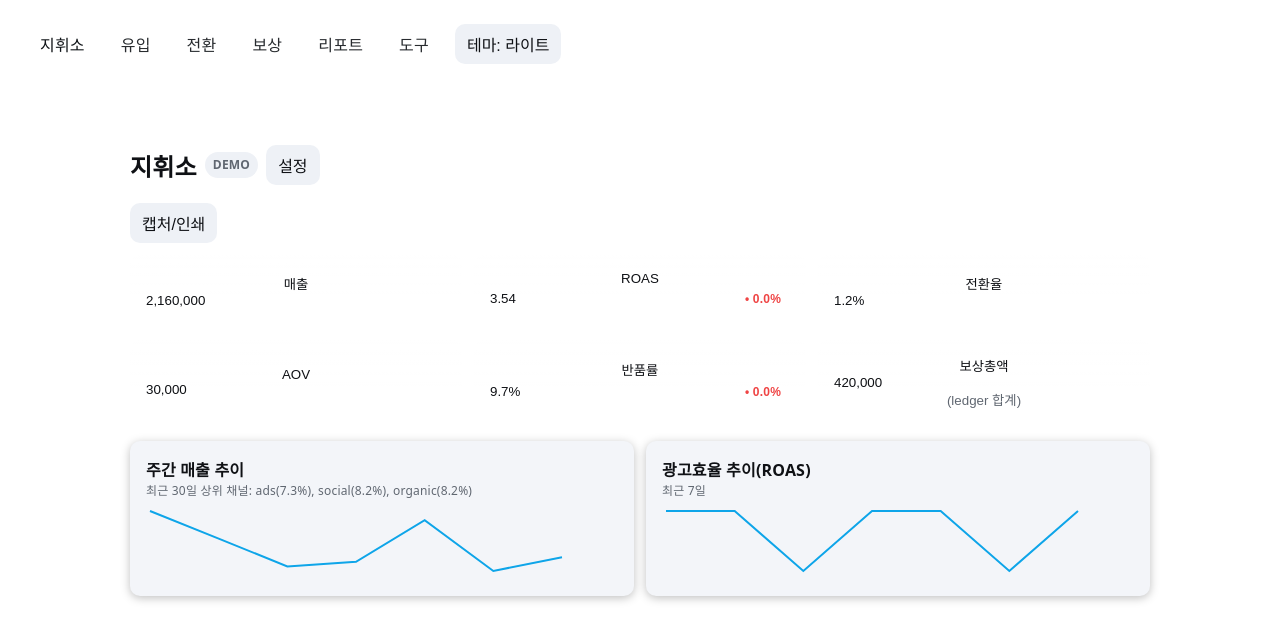
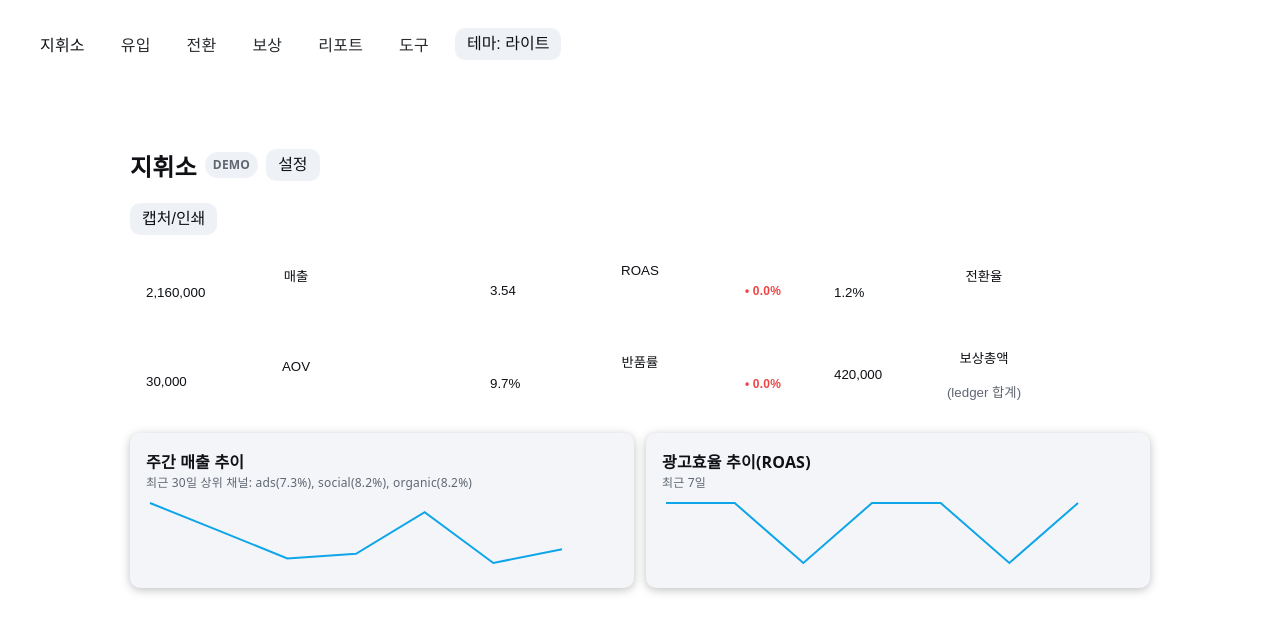
Before and after one commit to sht27363838-glitch/zp-v3.0, a Next.js app: page / in a window 1280 px wide. Shown: the top 640 px of the page. Built offline with nearby package versions, Linux system fonts and the light colour scheme.

Commit message:
Update base.css

```diff
--- a/app/_styles/base.css
+++ b/app/_styles/base.css
@@ -178,3 +178,10 @@ html, body {
   border-top: var(--border);
   padding: 0.6rem 0.8rem;
 }
+
+/* === VirtualTable 정렬 시각 강화 === */
+.table th.sortable{ cursor:pointer; }
+.table th.sortable.active{ color: var(--primary); }
+
+/* 버튼 기본 높이 조정(테마 토글/채널 버튼) */
+.btn{ line-height: 1; }
```
